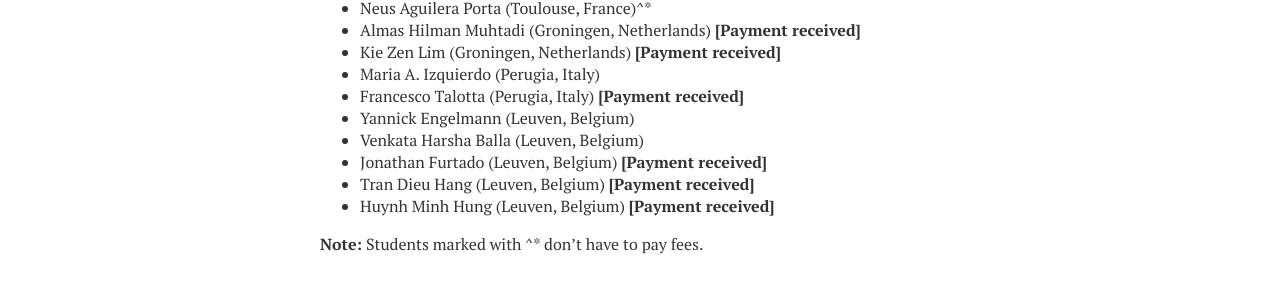
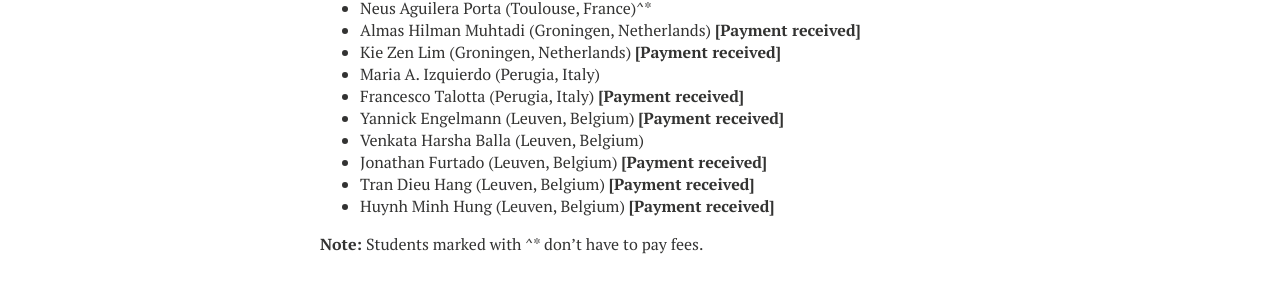
Before and after one commit to muammar/intcourse, a Jekyll site: the page built from registration/index.md, in a window 1280 px wide. Shown: the part 1729-2031 px from the top of the page. Built offline with Jekyll 4.4.1, drawn with Linux system fonts in a browser that asks for light colours; nearby versions of some CDN libraries.

Commit message:
Engelmann payment

```diff
--- a/registration/index.md
+++ b/registration/index.md
@@ -79,7 +79,7 @@ using our [contact form](../contact).
 *  Kie Zen Lim                                          (Groningen, Netherlands) **[Payment received]**
 *  Maria A.        Izquierdo                            (Perugia, Italy)
 * Francesco Talotta                                     (Perugia, Italy) **[Payment received]**
-*  Yannick Engelmann                                    (Leuven, Belgium)
+*  Yannick Engelmann                                    (Leuven, Belgium) **[Payment received]**
 *  Venkata Harsha  Balla                                (Leuven, Belgium)
 *  Jonathan        Furtado                              (Leuven, Belgium) **[Payment received]**
 * Tran Dieu Hang                                        (Leuven, Belgium) **[Payment received]**
```
